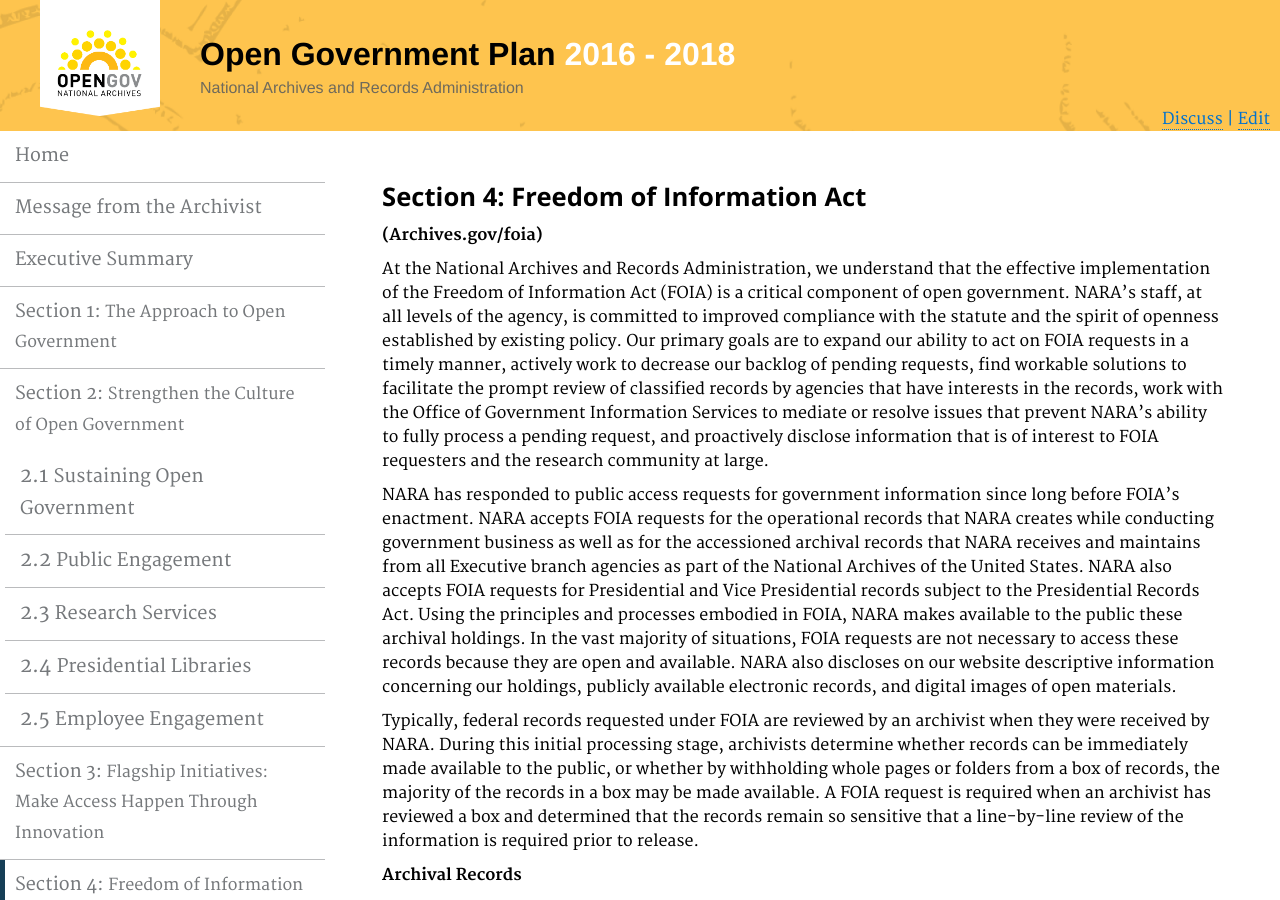
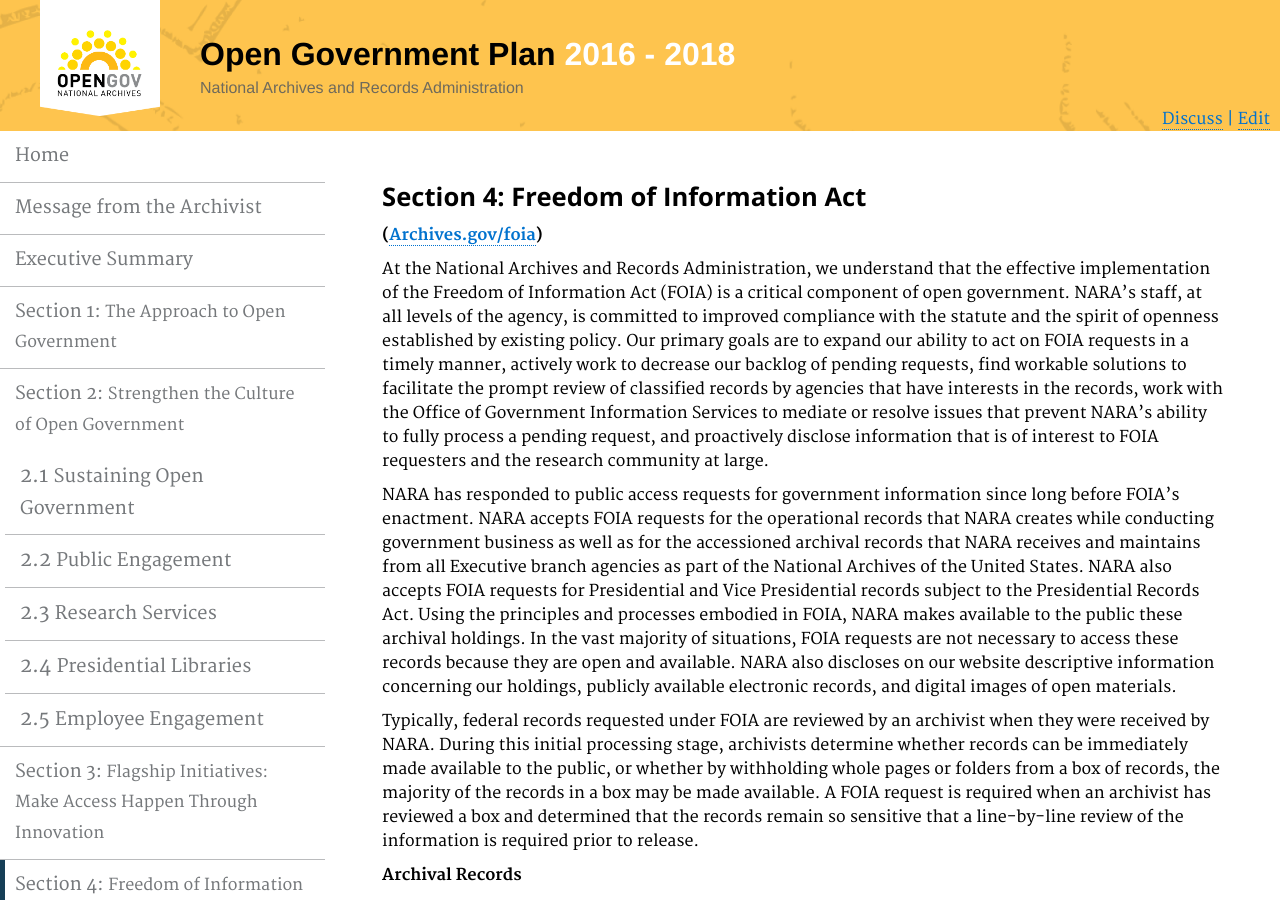
Before and after one commit to usnationalarchives/opengovplan, a Jekyll site: the page built from pages/foia.md, in a window 1280 px wide and 900 px high. Built offline with Jekyll 4.4.1, drawn with Linux system fonts in a browser that asks for light colours; part of the change alters nothing that is shown.

```diff
--- a/pages/foia.md
+++ b/pages/foia.md
@@ -7,7 +7,7 @@ description: ""
 
 ### Section 4: Freedom of Information Act
 
-<p><strong>(Archives.gov/foia) </strong></p>
+<p><strong>(<a href="http://www.archives.gov/foia/">Archives.gov/foia</a>) </strong></p>
 
 <p>At the National Archives and Records Administration, we understand that the effective implementation of the Freedom of Information Act (FOIA) is a critical component of open government. NARA’s staff, at all levels of the agency, is committed to improved compliance with the statute and the spirit of openness established by existing policy. Our primary goals are to expand our ability to act on FOIA requests in a timely manner, actively work to decrease our backlog of pending requests, find workable solutions to facilitate the prompt review of classified records by agencies that have interests in the records, work with the Office of Government Information Services to mediate or resolve issues that prevent NARA’s ability to fully process a pending request, and proactively disclose information that is of interest to FOIA requesters and the research community at large.</p>
 
```
